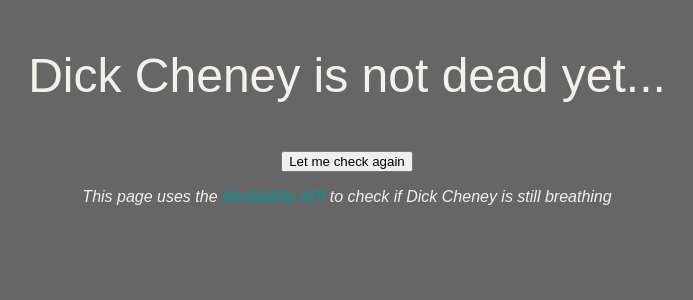
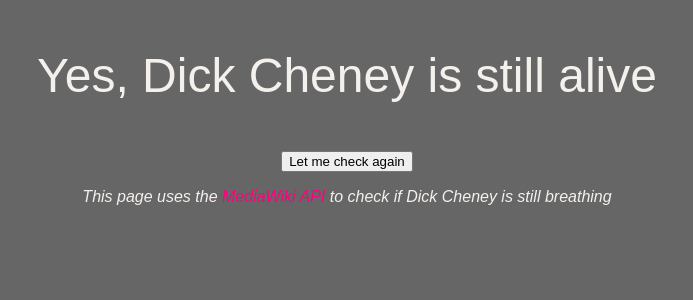
Before and after one commit to oknono/IDDY, a Flask app: page / in a window 1280 px wide. Shown: the top 300 px of the page, without its empty margins (293-986 px from the left). Run offline with Flask 2, Linux system fonts and the light colour scheme; a database or web service that is not in the repository returns one stand-in record (values such as "Sample title"); data that the repository does not hold is empty.

Commit message:
replace button with form. Every reload uses new text

```diff
--- a/app.py
+++ b/app.py
@@ -1,6 +1,7 @@
 from flask import Flask, render_template
 import requests
 from wiki_JSON import categories, is_dead
+import random
 
 app = Flask(__name__)
 
@@ -9,13 +10,21 @@ def index():
     url = 'https://en.wikipedia.org/w/api.php?action=query&titles=Dick%20Cheney&continue=&prop=categories&format=json'
     r = requests.get(url)
     d = categories(r)
+    dead_text = ["Dick Cheney is Dead!", "Dick is still dead", "Dick Cheney is no longer alive",
+                 "Dick Cheney has seized to be", "Yes, Dick Cheney is dead",
+                 "Yes, Dick Cheney is Dead!", "Yes, Dick is still dead", "No, Dick Cheney is no longer alive",
+                 "Yes, Dick Cheney has seized to be", "Yes, Dick Cheney is dead"]
+    alive_text = ["Dick Cheney is not dead yet...", "Dick Cheney is still alive",
+                  "Dick Cheney is still breathing", "Dick Cheney is not dead",
+                  "No, Dick Cheney is not dead yet...", "Yes, Dick Cheney is still alive",
+                  "Yes, yes, Dick Cheney is still breathing", "No, Dick Cheney is not dead"]
     if is_dead(d):
         name = "dead"
-        result = "Dick Cheney is Dead!"
+        result= dead_text[random.randrange(len(dead_text))]
     else:
         name = "alive"
-        result = "Dick Cheney is not dead yet..."
-    return render_template('index.html', name=name, result=result, text=name)
+        result = alive_text[random.randrange(len(alive_text))]
+    return render_template('index.html', name=name, result=result )
 
 if __name__ == '__main__':
     app.run()
--- a/static/style.css
+++ b/static/style.css
@@ -4,6 +4,10 @@
 
 p {
 	text-align: center;
+}
+
+.button {
+    text-align: center;
 }
 
 .main {
@@ -29,9 +33,9 @@ p {
 
 a {
     text-decoration: none;
-    color: #009797;
+    color: #FF007F;
 }
 
 a:hover {
-	color: #ff008b;
+	color: #ff5900;
 };
--- a/templates/index.html
+++ b/templates/index.html
@@ -10,7 +10,11 @@
   </head>
   <body class={{ name }}>
      <p class="main">{{ result }}</p>
-     <p><button onClick="history.go(0)" type="button">Let me check again</button></p>
+     <div class="button">
+       <form action="/">
+          <input type="submit" value="Let me check again">
+       </form>
+    </div>
      <p class="small"> This page uses the <a href="https://www.mediawiki.org/wiki/API:Main_page">MediaWiki API</a> to check if Dick Cheney is still breathing</p>
   </body>
 </html>
```
